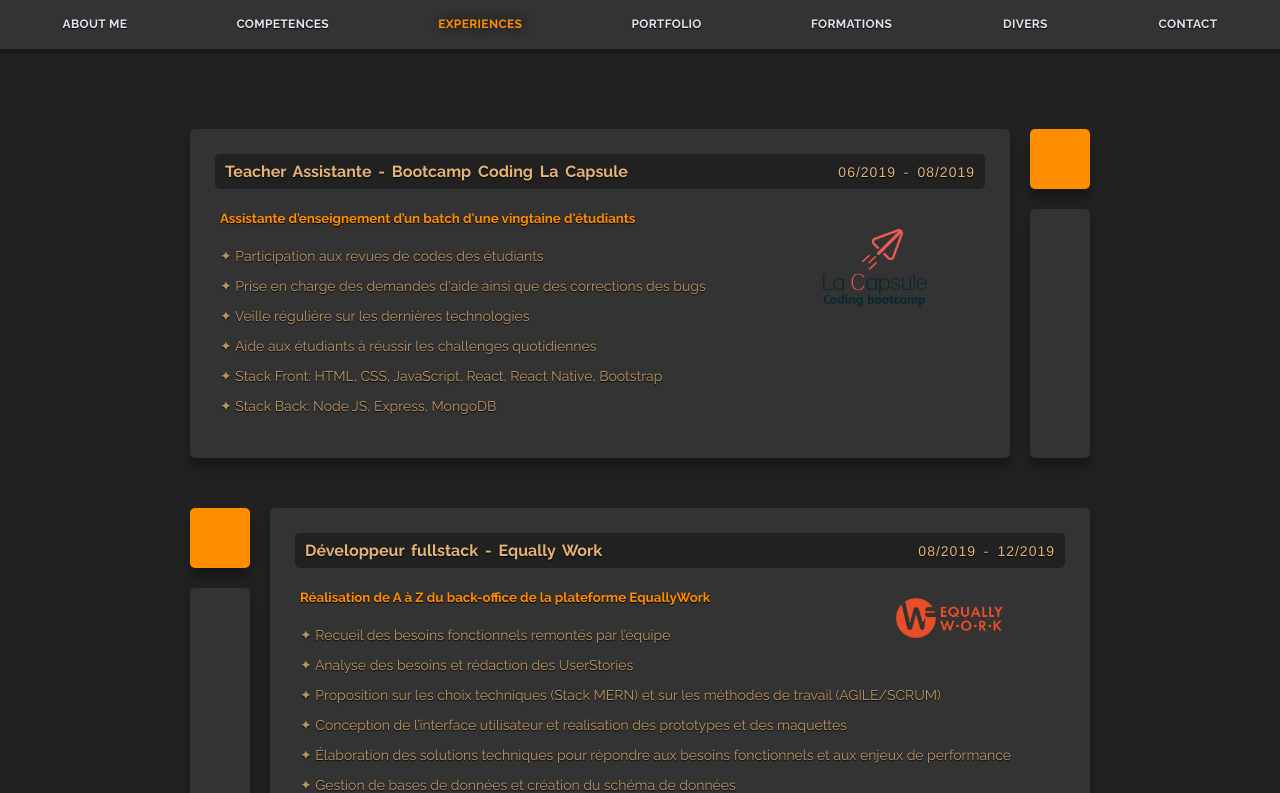
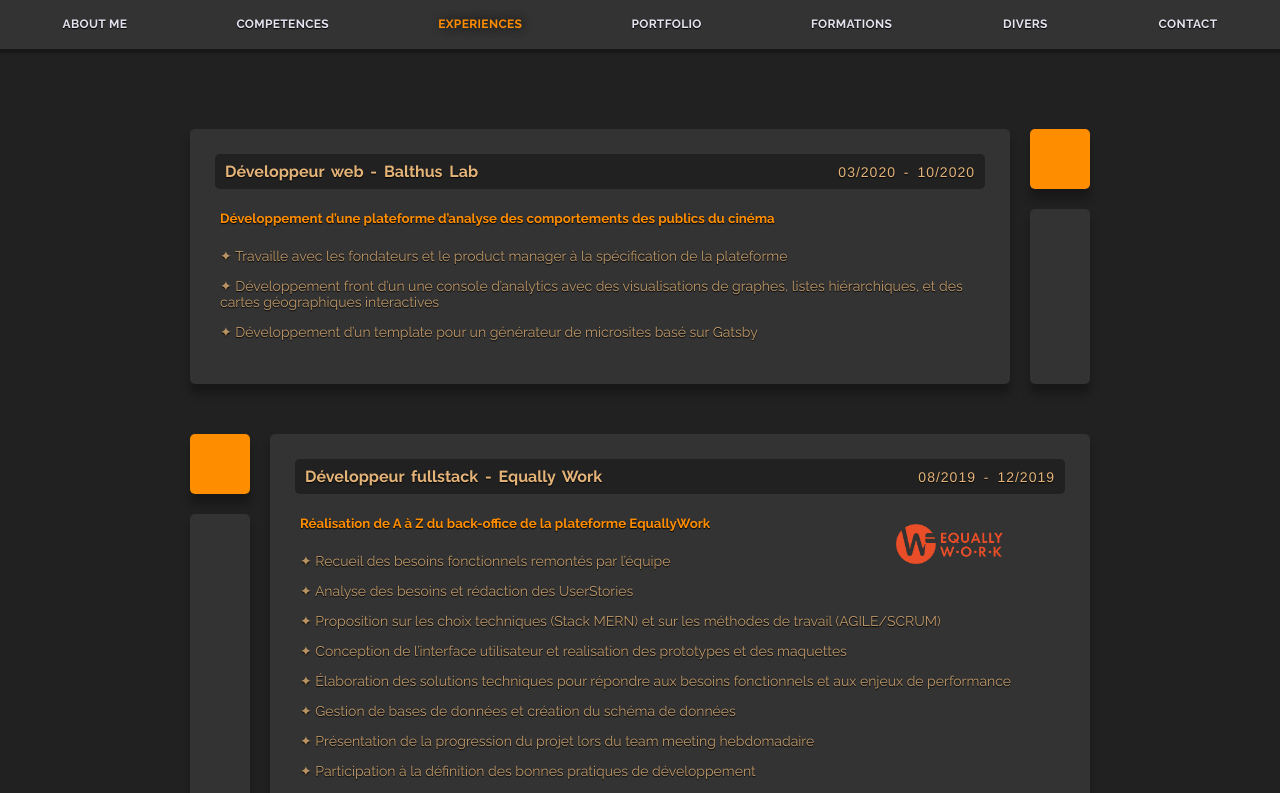
Before and after one commit to AvilaAi/Ai-ZHANG, a React (Create React App) app: page /experiences in a window 1280 px wide. Shown: the top 793 px of the page. Built offline with nearby package versions, Linux system fonts and the light colour scheme.

Commit message:
update experience

```diff
--- a/src/Component/Experiences.js
+++ b/src/Component/Experiences.js
@@ -12,25 +12,27 @@
           {" "}
           <div className='card-ex-content'>
             <div className='title'>
-              Teacher Assistante - Bootcamp Coding La Capsule
-              <span>06/2019 - 08/2019</span>
+              Développeur web - Balthus Lab
+              <span>03/2020 - 10/2020</span>
             </div>
             <h5>
-              Assistante d’enseignement d’un batch d'une vingtaine d'étudiants{" "}
+              Développement d’une plateforme d’analyse des comportements des
+              publics du cinéma
             </h5>
-            <p>Participation aux revues de codes des étudiants</p>
             <p>
-              Prise en charge des demandes d'aide ainsi que des corrections des
-              bugs
+              Travaille avec les fondateurs et le product manager à la
+              spécification de la plateforme
             </p>
-            <p>Veille régulière sur les dernières technologies</p>
-            <p>Aide aux étudiants à réussir les challenges quotidiennes </p>
             <p>
-              Stack Front: HTML, CSS, JavaScript, React, React Native, Bootstrap
+              Développement front d’un une console d’analytics avec des
+              visualisations de graphes, listes hiérarchiques, et des cartes
+              géographiques interactives
             </p>
-            <p>Stack Back: Node JS, Express, MongoDB</p>
+            <p>
+              Développement d’un template pour un générateur de microsites basé
+              sur Gatsby
+            </p>
           </div>
-          <img className='logoca' src={logoca} alt='capsule' />
         </div>
         <div className='twocard'>
           <div className='card orange'></div>
--- a/src/Component/Portfolio.js
+++ b/src/Component/Portfolio.js
@@ -7,7 +7,7 @@
 		img: 'https://res.cloudinary.com/dg0flooxn/image/upload/v1577196694/portfolio/czapmuavs7prho8xxpnk.png',
 		desc: 'Online piano game with demo songs',
 		tech: 'React ・ Framwork Material-UI',
-		link: 'https://mini-piano-game.herokuapp.com/',
+		link: 'https://mystifying-keller-7a3139.netlify.app/',
 	},
 	{
 		name: 'My-Moviz',
```
